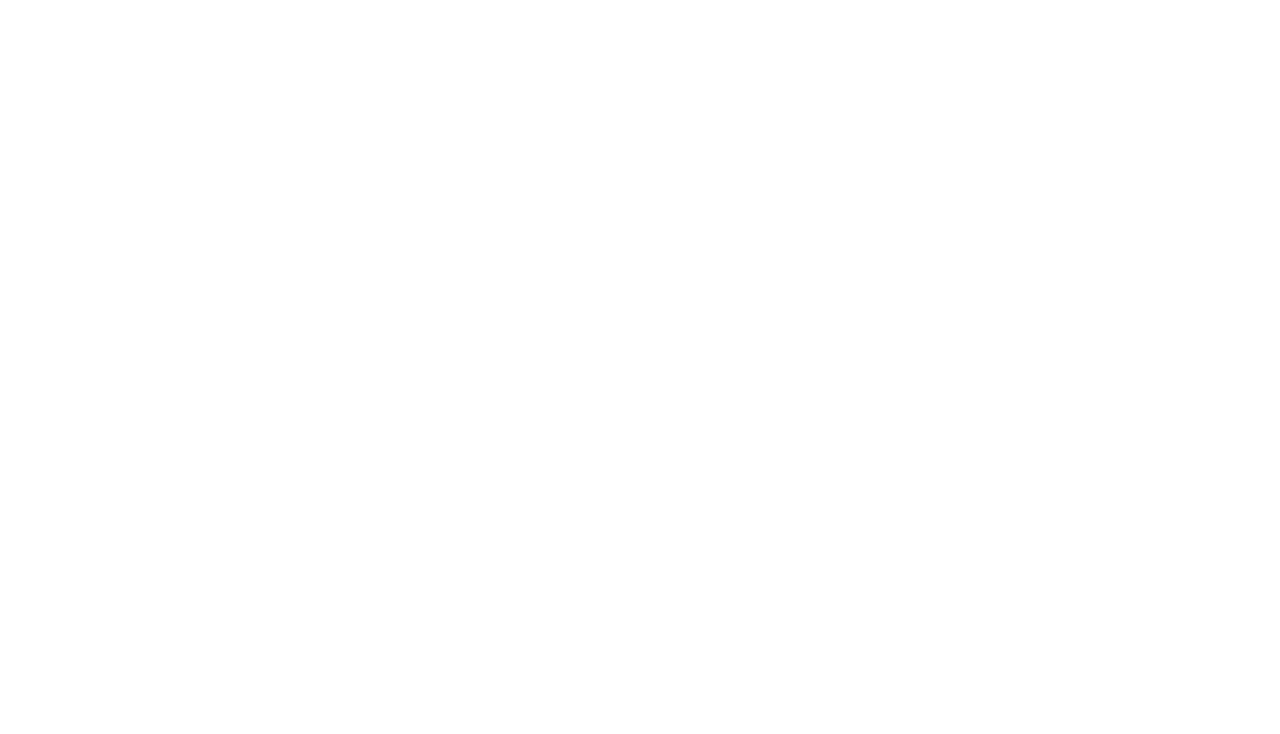
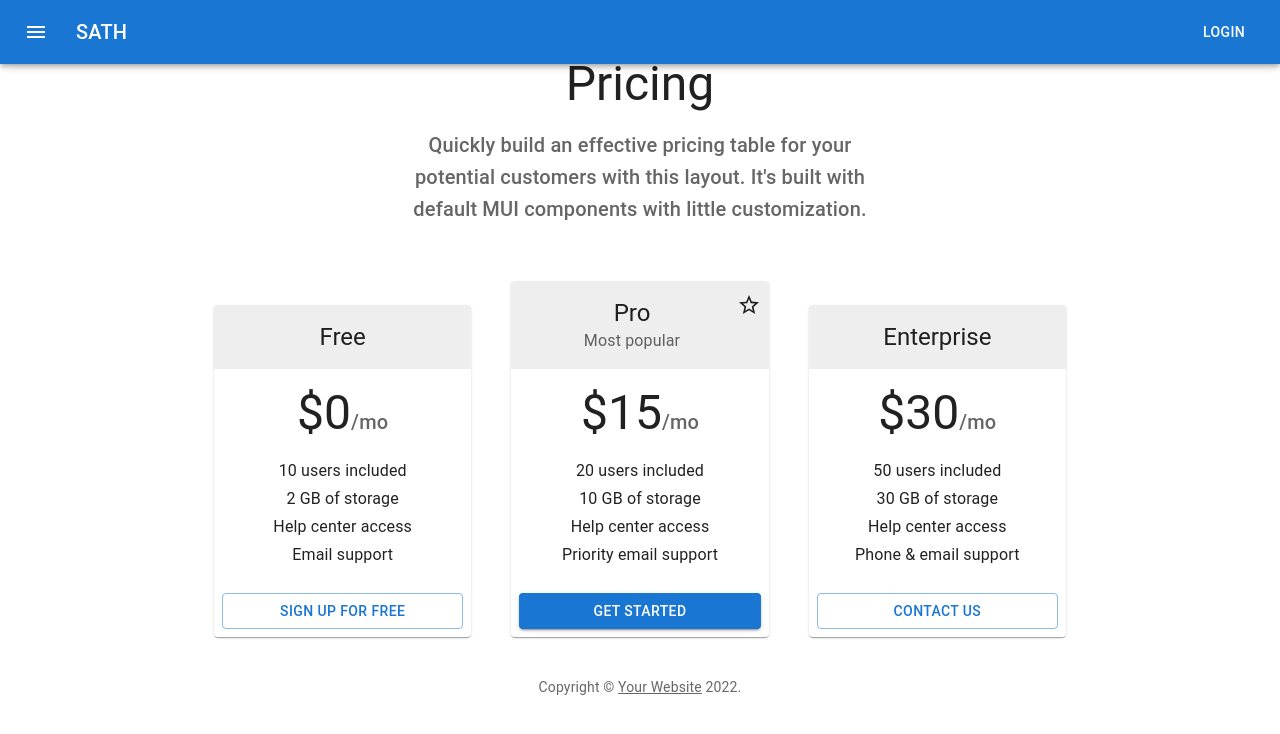
Before and after one commit to BinaryDog109/sath-crime-map-app, a React (Create React App) app: page /price in a window 1280 px wide. Before the commit this address had no page. Shown: the top 734 px of the page. Built offline with nearby package versions, Linux system fonts and the light colour scheme.

Commit message:
add price and adjuct navbar

```diff
--- a/src/App.js
+++ b/src/App.js
@@ -2,7 +2,8 @@ import { BrowserRouter, Link, Routes, Route } from 'react-router-dom'
 import Register from './pages/register'
 import Login from './pages/login'
 import EthnicitySelect from './pages/EthnicitySelect'
-import {MapPage} from './pages/MapPage/MapPage'
+import { MapPage } from './pages/MapPage/MapPage'
+import Price from './pages/price'
 function App() {
   return (
     <BrowserRouter>
@@ -13,11 +14,12 @@ function App() {
         <Route path="register" element={<Register />} />
         <Route path="login" element={<Login />} />
         <Route path="ethnicitySelect" element={<EthnicitySelect />} />
-          <Route path="MapPage" element={<MapPage />} />
+        <Route path="MapPage" element={<MapPage />} />
+        <Route path="price" element={<Price/>}/>
       </Routes>
 
     </BrowserRouter>
   )
 }
 
-export default App;
+export default App
--- a/src/components/navbar.js
+++ b/src/components/navbar.js
@@ -6,7 +6,8 @@ import ListItemIcon from '@mui/material/ListItemIcon'
 import LoginIcon from '@mui/icons-material/Login'
 import HowToRegIcon from '@mui/icons-material/HowToReg'
 import { useNavigate } from 'react-router-dom'
-import LogoutIcon from '@mui/icons-material/Logout';
+import LogoutIcon from '@mui/icons-material/Logout'
+import CurrencyPoundIcon from '@mui/icons-material/CurrencyPound'
 import {
     AppBar,
     Box,
@@ -18,10 +19,7 @@ import {
     ListItem,
     ListItemButton,
     ListItemText,
-    TextField,
     Typography,
-    useMediaQuery,
-    Alert, Snackbar
 } from '@mui/material'
 export default function Navbar() {
     const navigate = useNavigate()
@@ -34,20 +32,24 @@ export default function Navbar() {
         setState({ ...state, [anchor]: open })
     }
     const handleLogin = () => {
-        console.log('nav to login');
+        console.log('nav to login')
         navigate('/login')
     }
-    const handleLogout= () => {
+    const handleLogout = () => {
         sessionStorage.clear()
         navigate('/login')
     }
     const handleRegister = () => {
-        console.log('nav to register');
+        console.log('nav to register')
         navigate('/register')
     }
     const handleMap = () => {
-        console.log('nav to map');
+        console.log('nav to map')
         navigate('/MapPage')
+    }
+    const handlePrice = () => {
+        console.log('nav to price')
+        navigate('/price')
     }
 
     const list1 = (anchor) => (
@@ -60,10 +62,6 @@ export default function Navbar() {
             <List>
                 <ListItem disablePadding>
                     <ListItemButton>
-                        {/* <ListItemIcon>
-                            <LoginIcon />
-                        </ListItemIcon>
-                        <ListItemText primary='Login' onClick={handleLogin} /> */}
                         <IconButton
                             size="large"
                             aria-label="account of current user"
@@ -94,17 +92,17 @@ export default function Navbar() {
                         <ListItemText primary="Map" onClick={handleMap} />
                     </ListItemButton>
                 </ListItem>
-                {/*
-                {['Map', 'Trash', 'Spam'].map((text, index) => (
-                    <ListItem key={text} disablePadding>
-                        <ListItemButton>
-                            <ListItemIcon>
-                                {index % 2 === 0 ? <InboxIcon /> : <MailIcon />}
-                            </ListItemIcon>
-                            <ListItemText primary={text} />
-                        </ListItemButton>
-                    </ListItem>
-                ))} */}
+            </List>
+            <Divider />
+            <List>
+                <ListItem disablePadding>
+                    <ListItemButton>
+                        <ListItemIcon>
+                            <CurrencyPoundIcon />
+                        </ListItemIcon>
+                        <ListItemText primary="Price" onClick={handlePrice} />
+                    </ListItemButton>
+                </ListItem>
             </List>
         </Box>
     )
@@ -146,6 +144,17 @@ export default function Navbar() {
                     </ListItemButton>
                 </ListItem>
             </List>
+            <Divider />
+            <List>
+                <ListItem disablePadding>
+                    <ListItemButton>
+                        <ListItemIcon>
+                            <CurrencyPoundIcon />
+                        </ListItemIcon>
+                        <ListItemText primary="Price" onClick={handlePrice} />
+                    </ListItemButton>
+                </ListItem>
+            </List>
         </Box>
     )
     return (
@@ -173,7 +182,7 @@ export default function Navbar() {
                 open={state['left']}
                 onClose={toggleDrawer('left', false)}
             >
-                {uid?  list1('left') : list2('left')}
+                {uid ? list1('left') : list2('left')}
             </Drawer>
 
         </Box>
--- /dev/null
+++ b/src/pages/price.js
@@ -0,0 +1,201 @@
+import * as React from 'react'
+import AppBar from '@mui/material/AppBar'
+import Box from '@mui/material/Box'
+import Button from '@mui/material/Button'
+import Card from '@mui/material/Card'
+import CardActions from '@mui/material/CardActions'
+import CardContent from '@mui/material/CardContent'
+import CardHeader from '@mui/material/CardHeader'
+import CssBaseline from '@mui/material/CssBaseline'
+import Grid from '@mui/material/Grid'
+import StarIcon from '@mui/icons-material/StarBorder'
+import Toolbar from '@mui/material/Toolbar'
+import Typography from '@mui/material/Typography'
+import Link from '@mui/material/Link'
+import GlobalStyles from '@mui/material/GlobalStyles'
+import Container from '@mui/material/Container'
+import Navbar from '../components/navbar'
+import useScrollTrigger from '@mui/material/useScrollTrigger'
+import PropTypes from 'prop-types'
+function Copyright(props) {
+    return (
+        <Typography variant="body2" color="text.secondary" align="center" {...props}>
+            {'Copyright © '}
+            <Link color="inherit" href="https://mui.com/">
+                Your Website
+            </Link>{' '}
+            {new Date().getFullYear()}
+            {'.'}
+        </Typography>
+    )
+}
+
+function ElevationScroll(props) {
+    const { children, window } = props
+    // Note that you normally won't need to set the window ref as useScrollTrigger
+    // will default to window.
+    // This is only being set here because the demo is in an iframe.
+    const trigger = useScrollTrigger({
+        disableHysteresis: true,
+        threshold: 0,
+        target: window ? window() : undefined,
+    })
+
+    return React.cloneElement(children, {
+        elevation: trigger ? 4 : 0,
+    })
+}
+
+ElevationScroll.propTypes = {
+    children: PropTypes.element.isRequired,
+    /**
+     * Injected by the documentation to work in an iframe.
+     * You won't need it on your project.
+     */
+    window: PropTypes.func,
+}
+
+
+const tiers = [
+    {
+        title: 'Free',
+        price: '0',
+        description: [
+            '10 users included',
+            '2 GB of storage',
+            'Help center access',
+            'Email support',
+        ],
+        buttonText: 'Sign up for free',
+        buttonVariant: 'outlined',
+    },
+    {
+        title: 'Pro',
+        subheader: 'Most popular',
+        price: '15',
+        description: [
+            '20 users included',
+            '10 GB of storage',
+            'Help center access',
+            'Priority email support',
+        ],
+        buttonText: 'Get started',
+        buttonVariant: 'contained',
+    },
+    {
+        title: 'Enterprise',
+        price: '30',
+        description: [
+            '50 users included',
+            '30 GB of storage',
+            'Help center access',
+            'Phone & email support',
+        ],
+        buttonText: 'Contact us',
+        buttonVariant: 'outlined',
+    },
+]
+
+
+
+function PricingContent(props) {
+    return (
+        <React.Fragment>
+            <GlobalStyles styles={{ ul: { margin: 0, padding: 0, listStyle: 'none' } }} />
+            <CssBaseline />
+            <ElevationScroll {...props}>
+                <AppBar><Navbar /></AppBar></ElevationScroll>
+
+            {/* Hero unit */}
+            <Container disableGutters maxWidth="sm" component="main" sx={{ p: 7 }}>
+                <Typography
+                    component="h3"
+                    variant="h3"
+                    align="center"
+                    color="text.primary"
+                    gutterBottom
+                >
+                    Pricing
+                </Typography>
+                <Typography variant="h6" align="center" color="text.secondary" component="p">
+                    Quickly build an effective pricing table for your potential customers with
+                    this layout. It&apos;s built with default MUI components with little
+                    customization.
+                </Typography>
+            </Container>
+            {/* End hero unit */}
+            <Container maxWidth="md" component="main">
+                <Grid container spacing={5} alignItems="flex-end">
+                    {tiers.map((tier) => (
+                        // Enterprise card is full width at sm breakpoint
+                        <Grid
+                            item
+                            key={tier.title}
+                            xs={12}
+                            sm={tier.title === 'Enterprise' ? 12 : 6}
+                            md={4}
+                        >
+                            <Card>
+                                <CardHeader
+                                    title={tier.title}
+                                    subheader={tier.subheader}
+                                    titleTypographyProps={{ align: 'center' }}
+                                    action={tier.title === 'Pro' ? <StarIcon /> : null}
+                                    subheaderTypographyProps={{
+                                        align: 'center',
+                                    }}
+                                    sx={{
+                                        backgroundColor: (theme) =>
+                                            theme.palette.mode === 'light'
+                                                ? theme.palette.grey[200]
+                                                : theme.palette.grey[700],
+                                    }}
+                                />
+                                <CardContent>
+                                    <Box
+                                        sx={{
+                                            display: 'flex',
+                                            justifyContent: 'center',
+                                            alignItems: 'baseline',
+                                            mb: 2,
+                                        }}
+                                    >
+                                        <Typography component="h2" variant="h3" color="text.primary">
+                                            ${tier.price}
+                                        </Typography>
+                                        <Typography variant="h6" color="text.secondary">
+                                            /mo
+                                        </Typography>
+                                    </Box>
+                                    <ul>
+                                        {tier.description.map((line) => (
+                                            <Typography
+                                                component="li"
+                                                variant="subtitle1"
+                                                align="center"
+                                                key={line}
+                                            >
+                                                {line}
+                                            </Typography>
+                                        ))}
+                                    </ul>
+                                </CardContent>
+                                <CardActions>
+                                    <Button fullWidth variant={tier.buttonVariant}>
+                                        {tier.buttonText}
+                                    </Button>
+                                </CardActions>
+                            </Card>
+                        </Grid>
+                    ))}
+                </Grid>
+            </Container>
+            <Copyright sx={{ mt: 5 }} />
+            {/* End footer */}
+        </React.Fragment>
+    )
+}
+
+export default function Pricing() {
+    return <PricingContent />
+}
```
